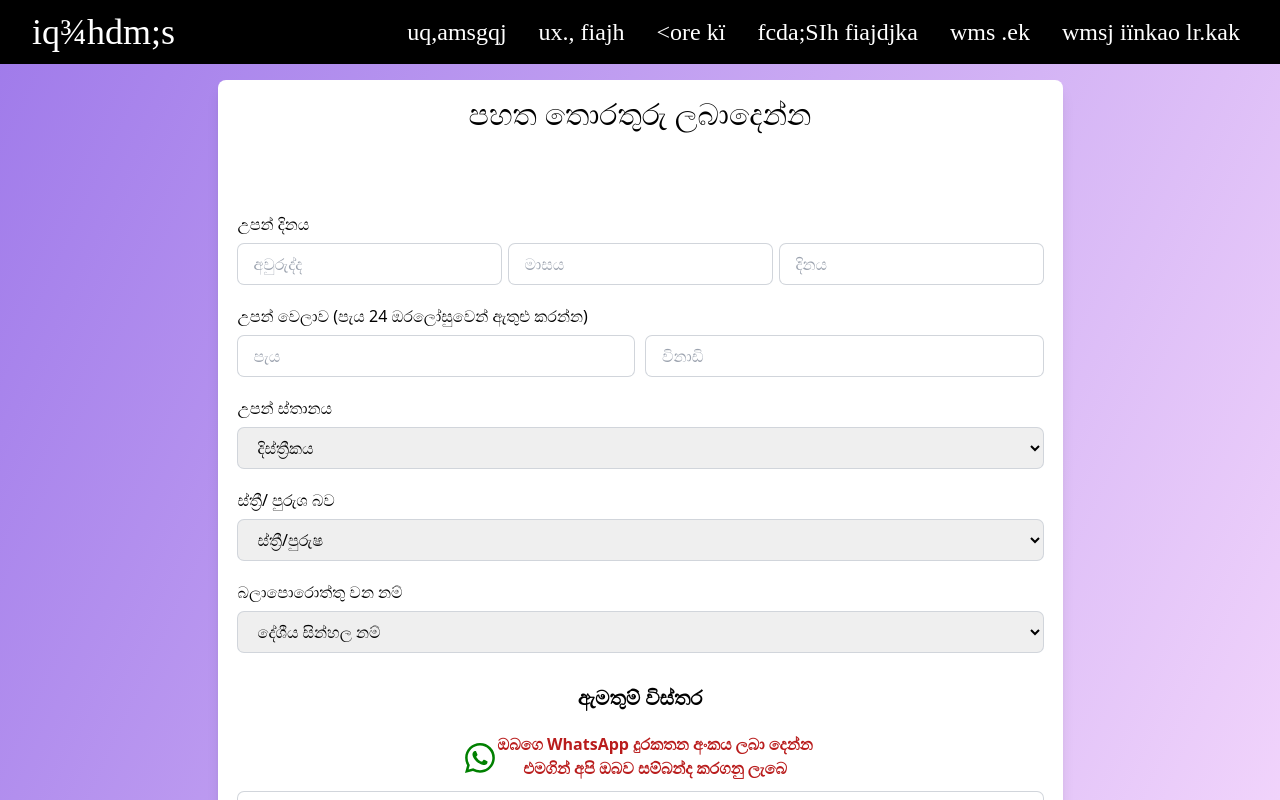
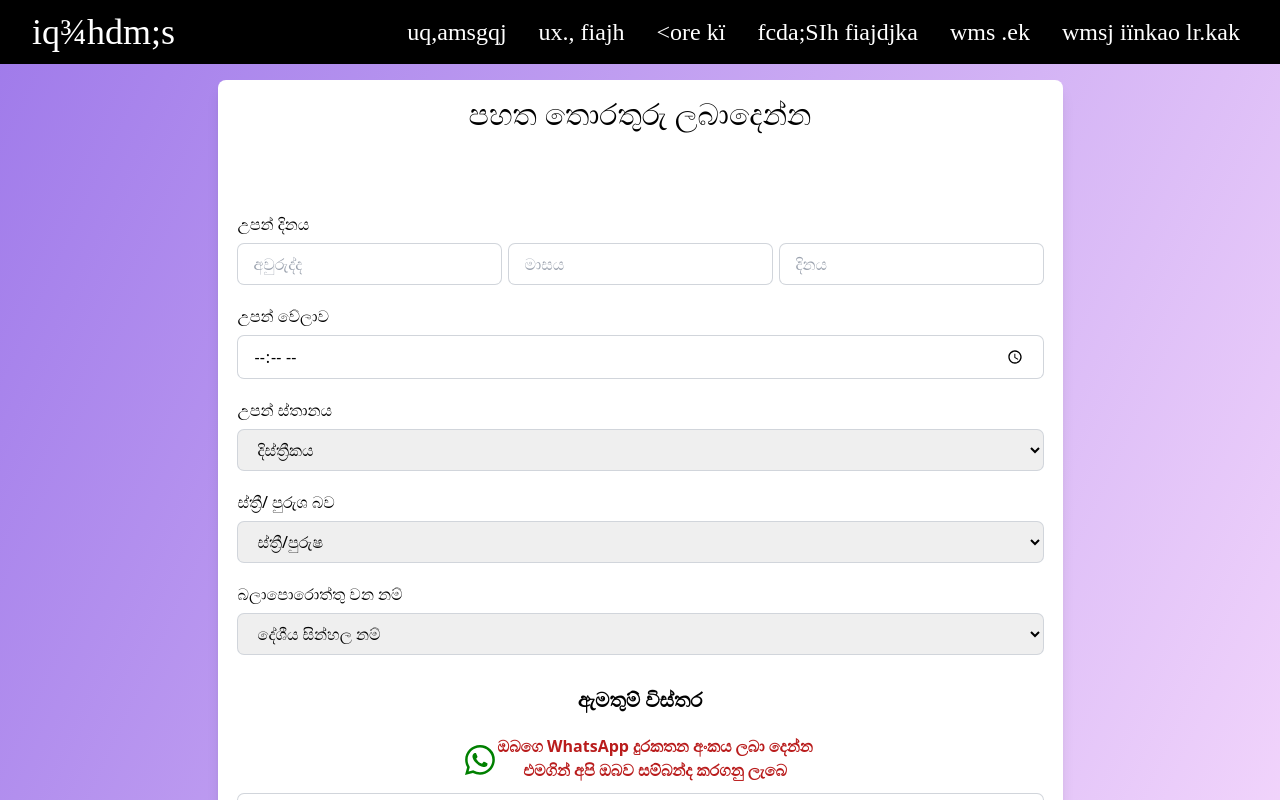
Before and after one commit to MRXjs/suryapathi-client, a Next.js app: page /babyname/form in a window 1280 px wide. Shown: the top 800 px of the page. Built offline with nearby package versions, Linux system fonts and the light colour scheme; a web font is replaced by a local one.

Commit message:
time input change fomrValidation msg change

```diff
--- a/src/app/api/astrology.js
+++ b/src/app/api/astrology.js
@@ -4,11 +4,11 @@ import { addLeadingZero } from "../components/functions";
 
 export const astrologyCreate = async (service, data, router) => {
   const astrologyData = {
-    // birthday: `${data.birthYear}-${addLeadingZero(
-    //   data.birthMonth
-    // )}-${addLeadingZero(data.birthDay)}`,
-    // birthTime: data.birthTime,
-    // birthplace: birthplace,
+    birthday: `${data.birthYear}-${addLeadingZero(
+      data.birthMonth
+    )}-${addLeadingZero(data.birthDay)}`,
+    birthtime: data.birthTime,
+    birthplace: JSON.parse(data.birthPlace),
     package_type: service.id,
     first_name: data.first_name,
     last_name: data.last_name,
--- a/src/app/api/babyName.js
+++ b/src/app/api/babyName.js
@@ -3,13 +3,13 @@ import { toastError, toastSuccess } from "../components/toast";
 import { addLeadingZero } from "../components/functions";
 
 export const babyNameCreate = async (data, router) => {
+  console.log(data);
+
   const babyNameData = {
     birthday: `${data.birthYear}-${addLeadingZero(
       data.birthMonth
     )}-${addLeadingZero(data.birthDay)}`,
-    birthtime: `${addLeadingZero(data.birthHour)}:${addLeadingZero(
-      data.birthMinute
-    )}`,
+    birthtime: data.birthTime,
     gender: JSON.parse(data.gender),
     city: JSON.parse(data.district),
     expected_name: JSON.parse(data.nameCategory),
--- a/src/app/components/BabyNameReqForm.js
+++ b/src/app/components/BabyNameReqForm.js
@@ -103,42 +103,19 @@ const BabyNameReqForm = () => {
             </div>
 
             <div className="mt-5">
-              <span>උපන් වෙලාව (පැය 24 ඔරලෝසුවෙන් ඇතුළු කරන්න)</span>
-              <div className="grid grid-cols-2 gap-3">
-                <div className="">
-                  <input
-                    type="number"
-                    id="birthHour"
-                    name="birthHour"
-                    placeholder="පැය"
-                    {...register("birthHour", {
-                      required: formValidations.birthTime.required.HourMessage,
-                      maxLength: 2,
-                    })}
-                    className="w-full px-4 py-2 mt-2 rounded-md outline-none ring-1 ring-gray-300 focus:ring-2 focus:ring-teal-300"
-                  />
-                  {errors.birthHour ? (
-                    <FormError error={errors.birthHour.message} />
-                  ) : null}
-                </div>
-                <div className="">
-                  <input
-                    type="number"
-                    id="birthMinute"
-                    name="birthMinute"
-                    placeholder="විනාඩි"
-                    {...register("birthMinute", {
-                      required:
-                        formValidations.birthTime.required.MinuteMessage,
-                      maxLength: 2,
-                    })}
-                    className="w-full px-4 py-2 mt-2 rounded-md outline-none ring-1 ring-gray-300 focus:ring-2 focus:ring-teal-300"
-                  />
-                  {errors.birthMinute ? (
-                    <FormError error={errors.birthMinute.message} />
-                  ) : null}
-                </div>
-              </div>
+              <span>උපන් වේලාව</span>
+              <input
+                id="birthTime"
+                name="birthTime"
+                type="time"
+                className="w-full px-4 py-2 mt-2 rounded-md outline-none ring-1 ring-gray-300 focus:ring-2 focus:ring-teal-300"
+                {...register("birthTime", {
+                  required: formValidations.birthTime.required.message,
+                })}
+              />
+              {errors.birthTime ? (
+                <FormError error={errors.birthTime.message} />
+              ) : null}
             </div>
 
             <div className="mt-5">
--- a/src/app/components/ReqContactForm.js
+++ b/src/app/components/ReqContactForm.js
@@ -6,6 +6,7 @@ import { formValidations } from "@/db/formValidations";
 import FormError from "./FormError";
 import Link from "next/link";
 import { isOlderThan16 } from "./functions";
+import { districts } from "@/db/selecterOptions";
 
 const ReqContactForm = ({ astrology, formSubmit }) => {
   const [isEmail, setIsEmail] = useState(0);
@@ -89,7 +90,7 @@ const ReqContactForm = ({ astrology, formSubmit }) => {
                 type="time"
                 className="w-full px-4 py-2 mt-2 rounded-md outline-none ring-1 ring-gray-300 focus:ring-2 focus:ring-teal-300"
                 {...register("birthTime", {
-                  required: "උපන් වේලාව ඇතුළත් කරන්න",
+                  required: formValidations.birthTime.required.message,
                 })}
               />
               {errors.birthTime ? (
@@ -98,19 +99,26 @@ const ReqContactForm = ({ astrology, formSubmit }) => {
             </div>
             <div className="mt-5">
               <span>උපන් ස්තානය</span>
-              <input
+              <select
                 id="birthPlace"
                 name="birthPlace"
-                type="text"
-                className="w-full px-4 py-2 mt-2 rounded-md outline-none ring-1 ring-gray-300 focus:ring-2 focus:ring-teal-300"
                 {...register("birthPlace", {
-                  required: formValidations.birthPlace.required.message,
+                  validate: (fieldValue) => {
+                    return fieldValue !== "0" || "උපන් දිස්ත්‍රීකය තෝරාගන්න.";
+                  },
                 })}
-              />
+                className="w-full px-4 py-2 mt-2 rounded-md outline-none cursor-pointer ring-1 ring-gray-300 focus:ring-2 focus:ring-teal-300"
+              >
+                {districts.map((district, index) => (
+                  <option key={index} value={index} className="cursor-pointer">
+                    {district.value}
+                  </option>
+                ))}
+              </select>
+              {errors.birthPlace ? (
+                <FormError error={errors.birthPlace.message} />
+              ) : null}
             </div>
-            {errors.birthPlace ? (
-              <FormError error={errors.birthPlace.message} />
-            ) : null}
           </div>
         ) : null}
         <div className="mt-5">
--- a/src/db/formValidations.js
+++ b/src/db/formValidations.js
@@ -31,10 +31,7 @@ export const formValidations = {
   },
   address: { required: { message: "ලිපිනය ඇතුලත් කල යුතුයී." } },
   birthTime: {
-    required: {
-      HourMessage: "උපන් පැය  ඇතුලත්කල යුතුයී.",
-      MinuteMessage: "උපන් විනාඩිය ඇතුලත්කල යුතුයී.",
-    },
+    required: { message: "උපන් වේලාව ඇතුළත් කරන්න" },
   },
   birthPlace: {
     required: { message: "උපන් ස්ථානය ඇතුලත්කල යුතුයී." },
```
